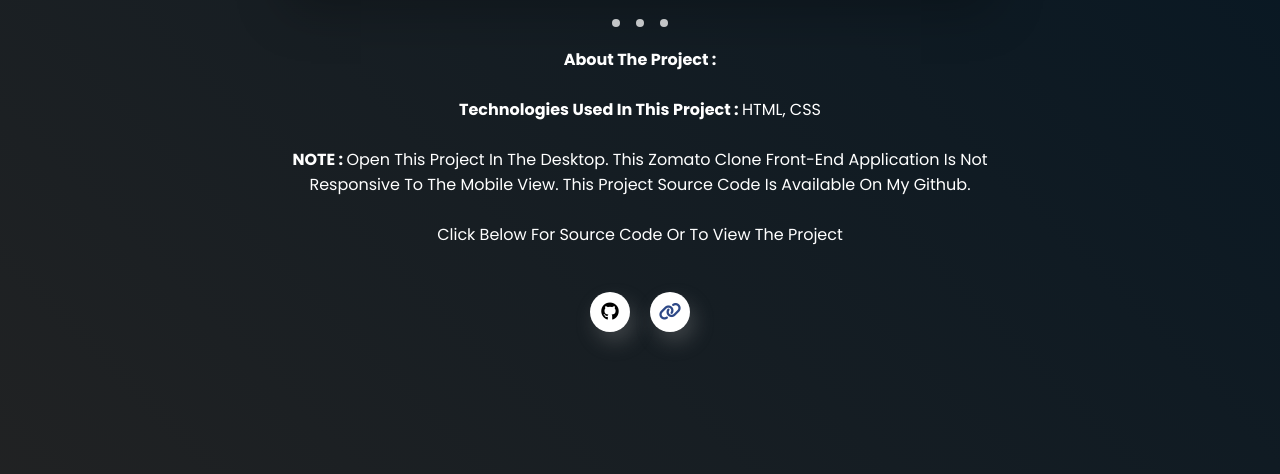
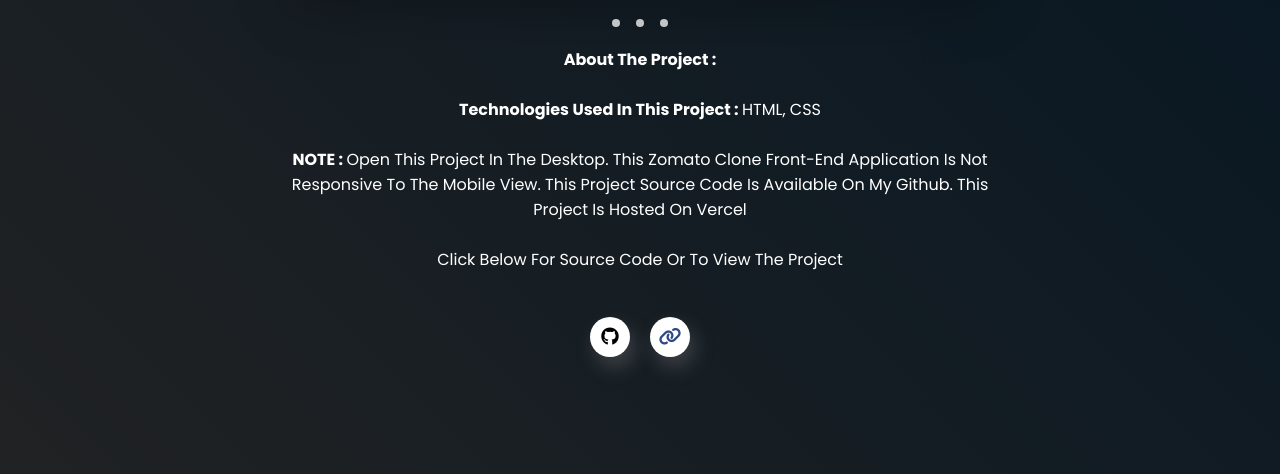
Before and after one commit to Hafeezbaig/personal-portfolio, a plain HTML site: page all-projects.html in a window 1280 px wide. Shown: the part 614-1088 px from the top of the page. Drawn offline with Linux system fonts and the light colour scheme.

Commit message:
project description edited

```diff
--- a/all-projects.html
+++ b/all-projects.html
@@ -62,7 +62,7 @@
               </div>
               <p align="center"><b>About the project :</b><br><br>
             <b>Technologies Used in this project : </b>HTML, CSS <br><br>
-        <b>NOTE : </b>Open this project in the desktop. This zomato clone front-end application is not responsive to the mobile view. This Project Source code is available on my github.<br><br>
+        <b>NOTE : </b>Open this project in the desktop. This zomato clone front-end application is not responsive to the mobile view. This Project Source code is available on my github. This project is hosted on vercel<br><br>
 Click below for source code or to view the project</p><br>
 <div class="social-i">
   <div class="icon-icon githubicon">
```
